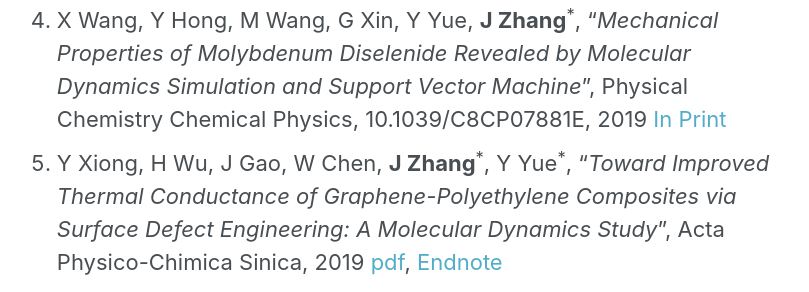
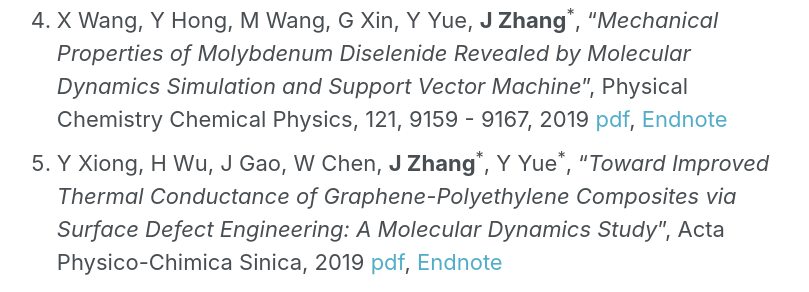
Before and after one commit to JingchaoZhang/JingchaoZhang.github.io, a Jekyll site: the page built from _pages/publications.md, in a window 1280 px wide and 900 px high, scrolled down 429 px. Shown: the part 187-479 px from the top of the window, without its empty margins (267-1076 px from the left). Built offline with Jekyll 4.4.1, drawn with Linux system fonts in a browser that asks for light colours.

Commit message:
Update publications.md

```diff
--- a/_pages/publications.md
+++ b/_pages/publications.md
@@ -10,7 +10,7 @@
 1. W Ding, D Han, J Zhang, X Wang<sup>\*</sup>, "_Mechanical Responses of WSe<sub>2</sub> Monolayers: A Molecular Dynamics Study_", Materials Research Express, 2019, [Accepted]()
 1. Y Hong, Y Wu, S Wu, X Wang, **J Zhang**<sup>\*</sup>, "_Overview of Computational Simulations in Quantum Dots_", Israel Journal of Chemistry, 59, 1–13, 2019 [pdf](https://drive.google.com/file/d/14MZ9eGvzLXFkTjf9m713s-8ooDSlySMd/view?usp=sharing), [Endnote](https://drive.google.com/uc?export=download&id=11IbuYseV9TjA5so-vHovLT9ubQ1G5U4H)
 1. Z Zhang, Y Hong, B Hou, Z Zhang, M Negahban, **J Zhang**<sup>\*</sup>, "_Accelerated Discoveries of Mechanical Properties of Graphene Using Machine Learning and High-Throughput Computation_", Carbon, 148, 115-123, 2019 [pdf](https://drive.google.com/file/d/135cjpy0XeG1xwKV36J-Po_XvT4CtbtMK/view?usp=sharing), [Endnote](https://drive.google.com/uc?export=download&id=1ixkfDtvS0PK2id4dCfvVZWeD0Sae-Cz0)
-1. X Wang, Y Hong, M Wang, G Xin, Y Yue, **J Zhang**<sup>\*</sup>, "_Mechanical Properties of Molybdenum Diselenide Revealed by Molecular Dynamics Simulation and Support Vector Machine_", Physical Chemistry Chemical Physics, 10.1039/C8CP07881E, 2019 [In Print](https://pubs.rsc.org/en/Content/ArticleLanding/2019/CP/C8CP07881E#!divAbstract)
+1. X Wang, Y Hong, M Wang, G Xin, Y Yue, **J Zhang**<sup>\*</sup>, "_Mechanical Properties of Molybdenum Diselenide Revealed by Molecular Dynamics Simulation and Support Vector Machine_", Physical Chemistry Chemical Physics, 121, 9159 - 9167, 2019 [pdf](https://drive.google.com/file/d/1205C1SydYCXIFLepqr-7IZ5TqufQvjko/view?usp=sharing), [Endnote](https://drive.google.com/uc?export=download&id=1zBJ06I1Ayb-WC6SJPT4VjHsIRyD1CRfW)
 1. Y Xiong, H Wu, J Gao, W Chen, **J Zhang**<sup>\*</sup>, Y Yue<sup>\*</sup>, "_Toward Improved Thermal Conductance of Graphene-Polyethylene Composites via Surface Defect Engineering: A Molecular Dynamics Study_", Acta Physico-Chimica Sinica, 2019 [pdf](https://drive.google.com/uc?export=download&id=1hD--MZAkrm2w7zpOpH6ZmWK64A1WYhT3), [Endnote](https://drive.google.com/uc?export=download&id=1v_wFh63Gjdnul8chgS1s7i4qRreSMCSJ)
 1. Y Hong, **J Zhang**, C Zhu<sup>\*</sup>, XC Zeng<sup>\*</sup>, J Francisco, "_Water Desalination through Rim Functionalized Carbon Nanotubes_" [Cover Article](https://drive.google.com/uc?export=download&id=1HEtxkD1w4FyBffVsLtWWaBo4_kKu6ZFJ), Journal of Materials Chemistry A, 7, 3583-3591, 2019 [pdf](https://drive.google.com/uc?export=download&id=1vSOt9J_dsNnpZiDcBepsy5Imy1KedKyv), [Endnote](https://drive.google.com/uc?export=download&id=1XmpT1jEp9kdlLOL7FoCxhuVWpSi9OecA)
 1. D Han, X Wang<sup>\*</sup>, W Ding, Y Chen, **J Zhang**, G Xin, L Cheng<sup>\*</sup>, "_Phonon thermal conduction in a graphene-C<sub>3</sub>N heterobilayer using molecular dynamics simulations_", Nanotechnology, 30, 075403, 2018 [pdf](https://drive.google.com/uc?export=download&id=1NrZk_BFOK1-de00kWBua7Egqhpz31fYA), [Endnote](https://drive.google.com/uc?export=download&id=10pyX0IA0xN29_HcFoLM-KpDwTJE6TqK5)
```
